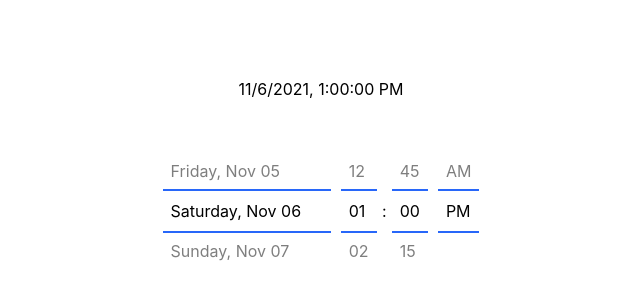
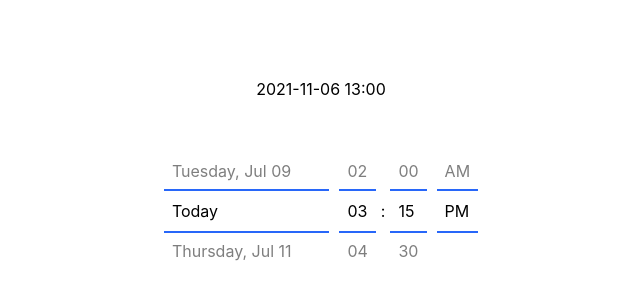
Before and after one commit to EgorDubovik/EDTiimePicker, a React (Vite) app: page / in a window 1280 px wide. Shown: the part 226-526 px from the top of the page, without its empty margins (319-959 px from the left). Built offline with nearby package versions, Linux system fonts and the light colour scheme.

Commit message:
add customer hook useGetWheels

```diff
--- a/src/App.tsx
+++ b/src/App.tsx
@@ -8,16 +8,7 @@ function App() {
 			<div className="main-container">
             <div style={{ marginBottom:"50px",textAlign:"center" }}>{date.toLocaleString()}</div>
 				<div className="">
-               <TimePicker
-                  currentDate={date}
-                  options={{
-
-
-                  }}
-                  onDateChange={(date: Date) => {
-                     setDate(date.toLocaleString());
-                  }}
-               />
+               <TimePicker />
             </div>
 			</div>
 		</>
--- /dev/null
+++ b/src/TimePicker/Hooks/useGetWheels.ts
@@ -0,0 +1,66 @@
+import { getDays, getDaysNameArray, getHours, getMinutes, getMonths, getYears, getAmPm } from "../Helpers/GetItems";
+import { splitTimeFormat } from "../Helpers/FormatDate";
+
+export default function useGetWheels(showDate: boolean, showTime: boolean, daysNameWheel: boolean, daysNameFormat: string, timeFormat: string, dateWheelsFormat: string, minutesStep: number) {
+   const wheelArray = new Array();
+   if (showDate) {
+      if (daysNameWheel)
+         wheelArray.push({
+            onGetItems: getDaysNameArray,
+            textFormat: daysNameFormat,
+         });
+      else {
+         const dateWheels = dateWheelsFormat.split("|");
+         dateWheels.forEach((dateWheel) => {
+            if (
+               dateWheel === "MMMM" ||
+               dateWheel === "MMM" ||
+               dateWheel === "MM" ||
+               dateWheel === "M"
+            )
+               wheelArray.push({
+                  onGetItems: getMonths,
+                  textFormat: dateWheel,
+               });
+            else if (
+               dateWheel === "DDD" ||
+               dateWheel === "DD" ||
+               dateWheel === "D"
+            )
+               wheelArray.push({
+                  onGetItems: getDays,
+                  textFormat: dateWheel,
+               });
+            else if (dateWheel === "YYYY" || dateWheel === "YY")
+               wheelArray.push({
+                  onGetItems: getYears,
+                  textFormat: dateWheel,
+               });
+         });
+      }
+   }
+
+   if (showTime) {
+      const timeWheels = splitTimeFormat(timeFormat);
+      timeWheels.forEach((timeWheel) => {
+         if (timeWheel === "HH" || timeWheel === "hh" || timeWheel === "H" || timeWheel === "h")
+            wheelArray.push({
+               onGetItems: getHours,
+               textFormat: timeWheel,
+            });
+         else if (timeWheel === "mm" || timeWheel === "m")
+            wheelArray.push({
+               onGetItems: getMinutes,
+               textFormat: timeWheel,
+               textItemStep: minutesStep,
+            });
+         else if (timeWheel === "A" && timeFormat.includes("h"))
+            wheelArray.push({
+               onGetItems: getAmPm,
+               isLoop: false,
+            });
+      });
+   }
+
+   return wheelArray;
+}
--- a/src/TimePicker/TimePicker.tsx
+++ b/src/TimePicker/TimePicker.tsx
@@ -1,16 +1,8 @@
 import "./style.css";
 import PickerWheel from "./PickerWheel";
-import {
-	getDays,
-	getHours,
-	getMinutes,
-	getMonths,
-	getYears,
-	getDaysNameArray,
-   getAmPm
-} from "./Helpers/GetItems";
-import { nomrolizeDate, splitTimeFormat } from "./Helpers/FormatDate";
+import { nomrolizeDate } from "./Helpers/FormatDate";
 import React, { useEffect, useState } from "react";
+import useGetWheels from "./Hooks/useGetWheels";
 
 interface ITimePicker {
 	currentDate?: Date | string | null;
@@ -65,72 +57,6 @@ const TimePicker = (prop: ITimePicker) => {
    const borderColor = prop.options?.borderColor || defaultOptions.borderColor;
    const addClass = prop.options?.addClass || defaultOptions.addClass;
 
-	const getWeelsArray = () => {
-		const wheelArray = new Array();
-		if (showDate) {
-			if (daysNameWheel)
-				wheelArray.push({
-					onGetItems: getDaysNameArray,
-					textFormat: daysNameFormat,
-				});
-			else {
-				const dateWheels = dateWheelsFormat.split("|");
-				dateWheels.forEach((dateWheel) => {
-					if (
-						dateWheel === "MMMM" ||
-						dateWheel === "MMM" ||
-						dateWheel === "MM" ||
-						dateWheel === "M"
-					)
-						wheelArray.push({
-							onGetItems: getMonths,
-							textFormat: dateWheel,
-						});
-					else if (
-						dateWheel === "DDD" ||
-						dateWheel === "DD" ||
-						dateWheel === "D"
-					)
-						wheelArray.push({
-							onGetItems: getDays,
-							textFormat: dateWheel,
-						});
-					else if (dateWheel === "YYYY" || dateWheel === "YY")
-						wheelArray.push({
-							onGetItems: getYears,
-							textFormat: dateWheel,
-						});
-				});
-			}
-		}
-
-		if (showTime) {
-			const timeWheels = splitTimeFormat(timeFormat);
-         timeWheels.forEach((timeWheel) => {
-            if (timeWheel === "HH" || timeWheel === "hh" || timeWheel === "H" || timeWheel === "h")
-               wheelArray.push({
-                  onGetItems: getHours,
-                  textFormat: timeWheel,
-               });
-            else if (timeWheel === "mm" || timeWheel === "m")
-               wheelArray.push({
-                  onGetItems: getMinutes,
-                  textFormat: timeWheel,
-                  textItemStep: minutesStep,
-               });
-            else if (timeWheel === "A" && timeFormat.includes("h"))
-               wheelArray.push({
-                  onGetItems: getAmPm,
-                  isLoop: false,
-               });
-         });
-		}
-
-		return wheelArray;
-	};
-
-	const wheelArray = getWeelsArray();
-
    useEffect(() => {
       if(onDateChange) onDateChange(currenDate);
    }, [currenDate]);
@@ -138,6 +64,8 @@ const TimePicker = (prop: ITimePicker) => {
    const updateCurrentDate = (date: Date) => {
       setCurrentDate(date);
    }
+
+	const wheelArray = useGetWheels(showDate, showTime, daysNameWheel, daysNameFormat, timeFormat, dateWheelsFormat, minutesStep);
 
 	return (
 		<div
```
